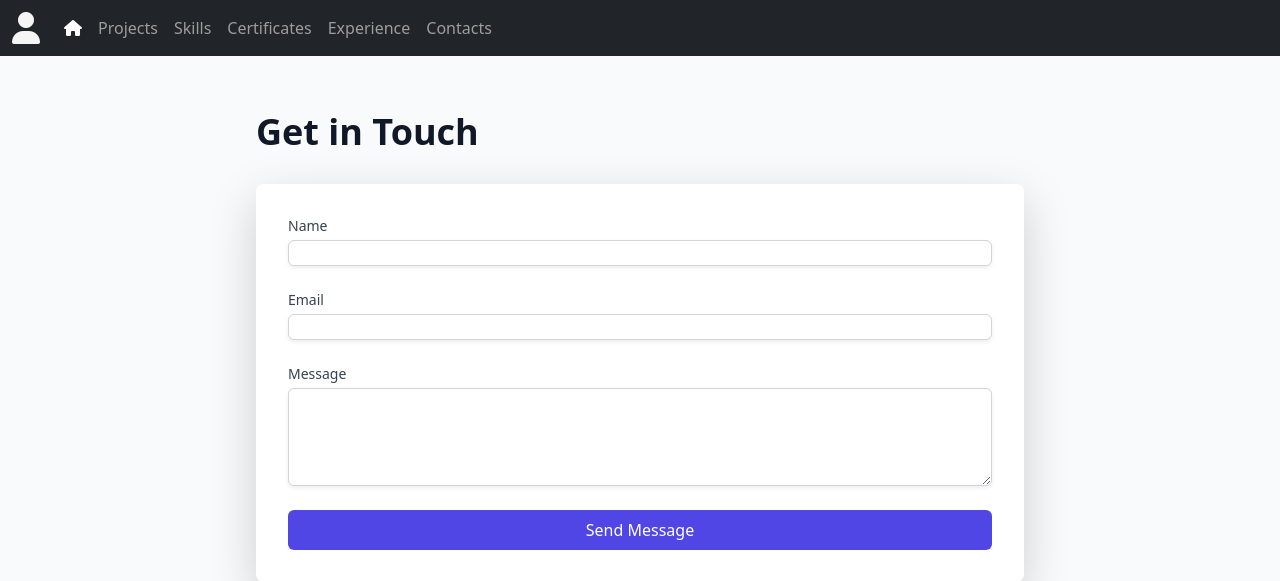
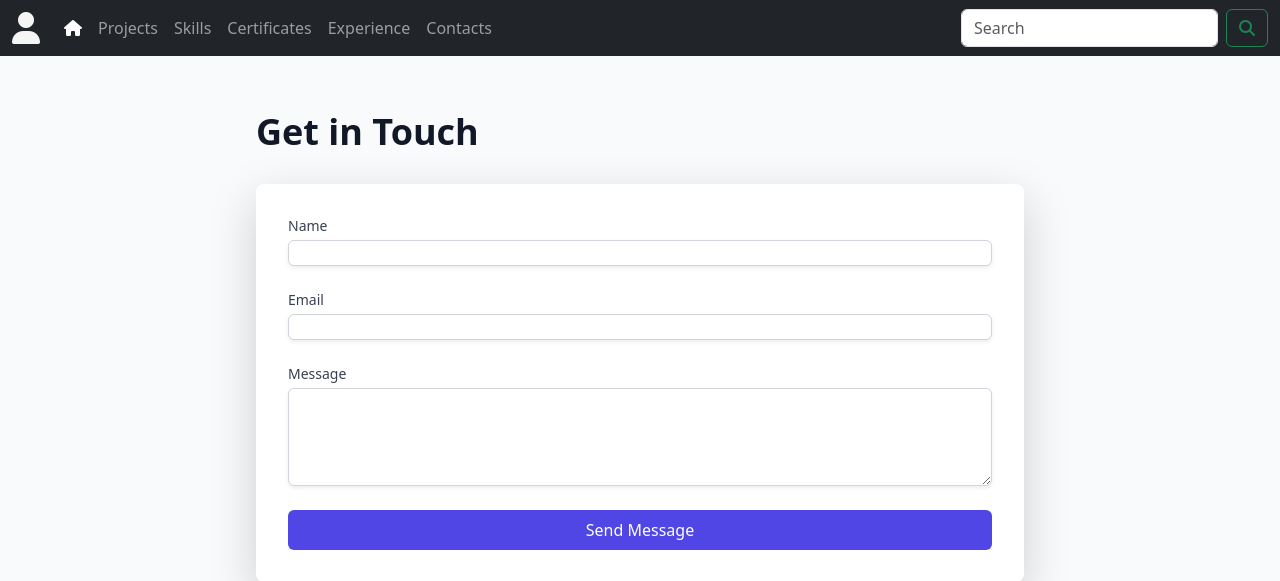
Before and after one commit to kakarot7072/Portfolio, a Django app: page /Contact in a window 1280 px wide. Shown: the top 581 px of the page. Run offline with Django 5.2, Linux system fonts and the light colour scheme.

Commit message:
Update navbar.html

```diff
--- a/templates/navbar.html
+++ b/templates/navbar.html
@@ -62,11 +62,11 @@
                         </li> -->
 
                     </ul>
-<!--                     <form class="d-flex" role="search">
+                    <form class="d-flex" role="search">
                         <input class="form-control me-2" type="search" placeholder="Search" aria-label="Search">
                         <button class="btn btn-outline-success" type="submit"><i
                                 class="fa-solid fa-magnifying-glass"></i></button>
-                    </form> -->
+                    </form>
                 </div>
             </div>
         </nav>
```
